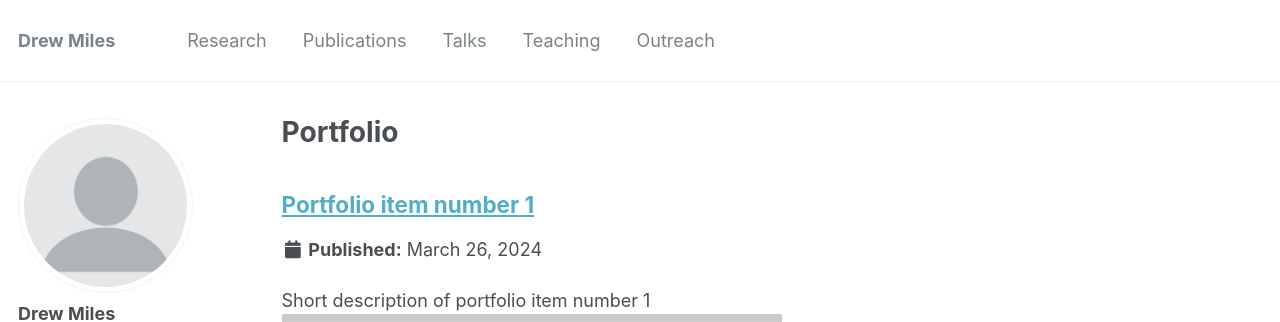
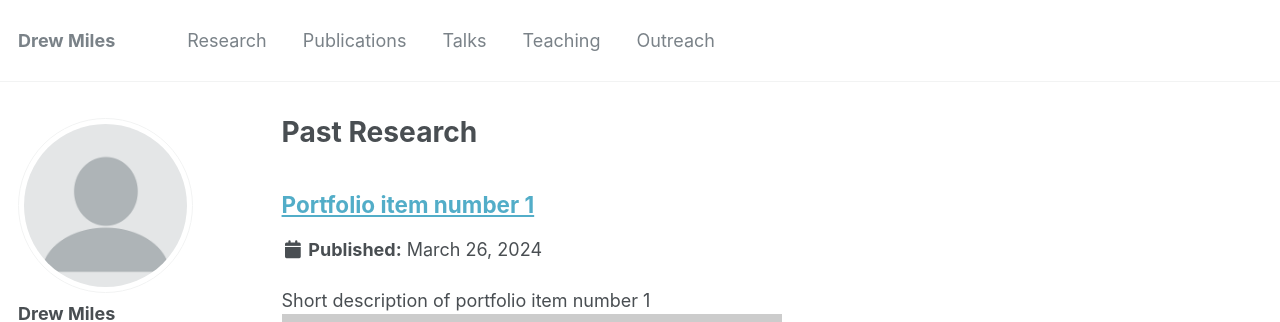
Before and after one commit to drew-miles/drew-miles.github.io, a Jekyll site: the page built from _pages/portfolio.html, in a window 1280 px wide and 1302 px high. Shown: the top 322 px of the window. Built offline with Jekyll 4.4.1, drawn with Linux system fonts in a browser that asks for light colours; some web fonts are replaced.

Commit message:
Update portfolio.html

```diff
--- a/_pages/portfolio.html
+++ b/_pages/portfolio.html
@@ -1,7 +1,7 @@
 ---
 layout: archive
-title: "Portfolio"
-permalink: /portfolio/
+title: "Past Research"
+permalink: /past-research/
 author_profile: true
 ---
 
```
